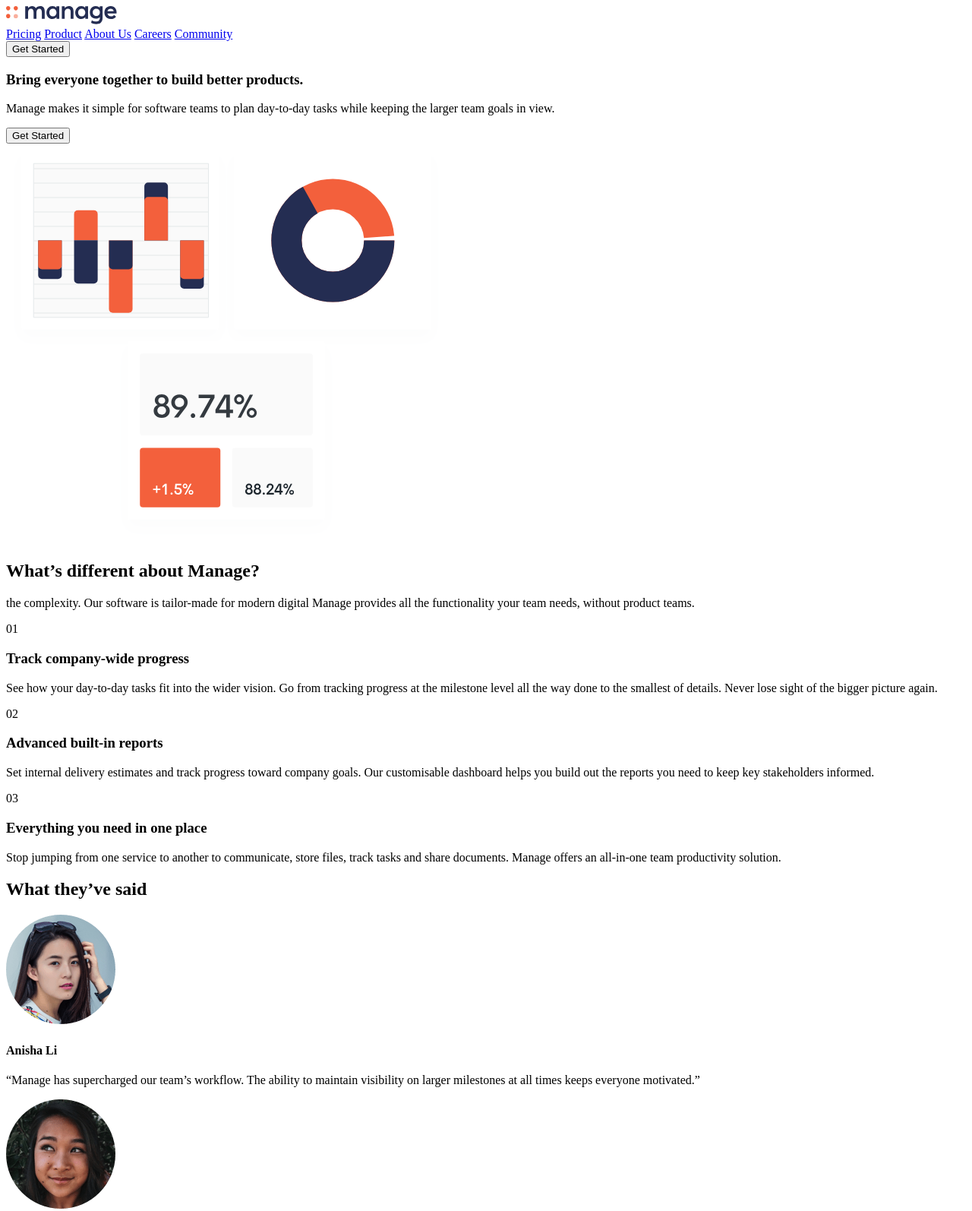
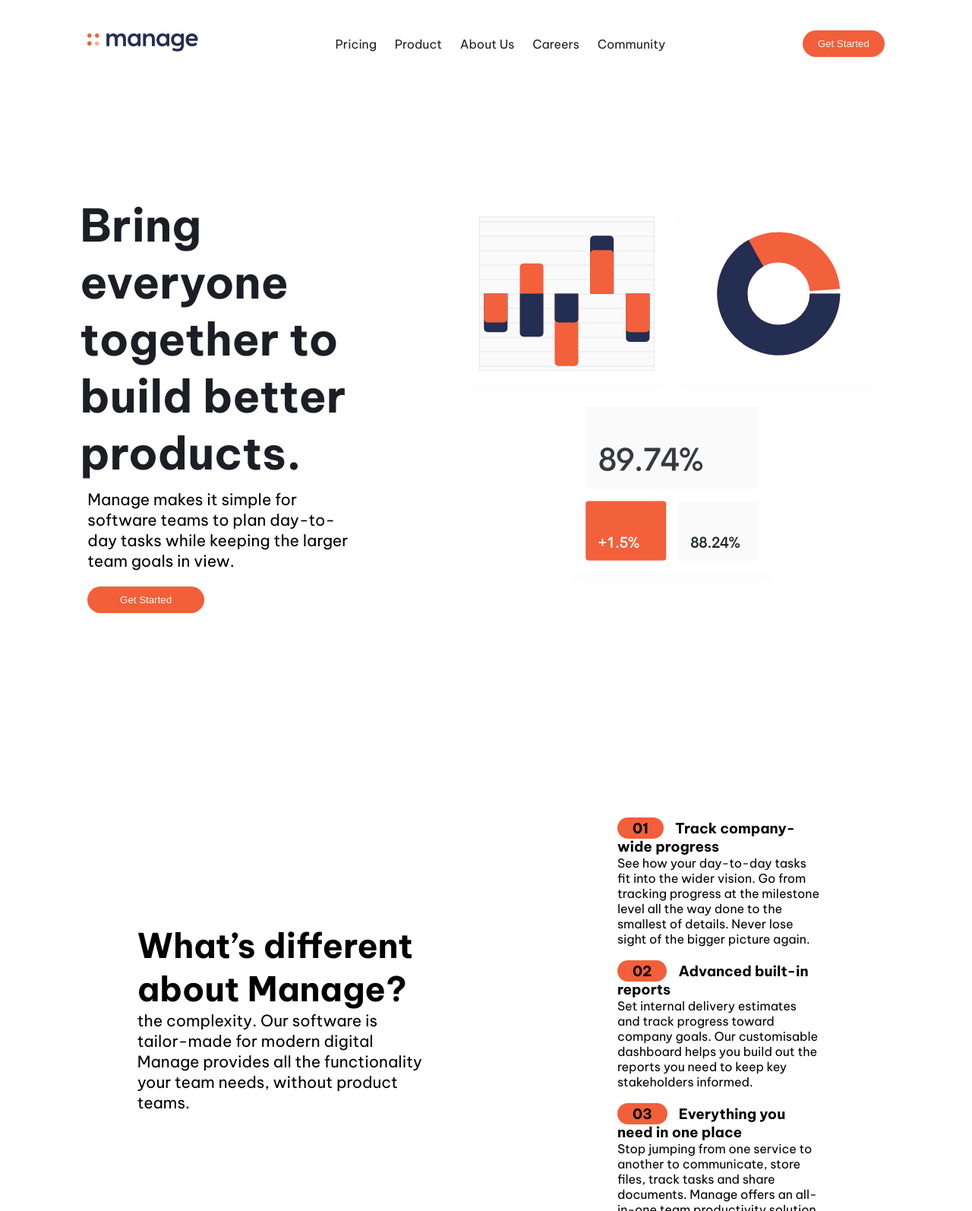
Before and after one commit to ygorhslima/frontend-mentor-exercises-2, a plain HTML site: page manage-landing-page-master/index.html in a window 1280 px wide. Shown: the top 1594 px of the page at 76% size. Drawn offline with Linux system fonts and the light colour scheme.

Commit message:
terminanod a parte do header, intro e advantages

```diff
--- a/manage-landing-page-master/index.html
+++ b/manage-landing-page-master/index.html
@@ -5,12 +5,16 @@
   <meta name="viewport" content="width=device-width, initial-scale=1.0"> <!-- displays site properly based on user's device -->
 
   <link rel="icon" type="image/png" sizes="32x32" href="./images/favicon-32x32.png">
+  <link rel="stylesheet" href="style.css">
+  <link rel="stylesheet" href="https://cdnjs.cloudflare.com/ajax/libs/font-awesome/7.0.1/css/all.min.css" integrity="sha512-2SwdPD6INVrV/lHTZbO2nodKhrnDdJK9/kg2XD1r9uGqPo1cUbujc+IYdlYdEErWNu69gVcYgdxlmVmzTWnetw==" crossorigin="anonymous" referrerpolicy="no-referrer" />
   <title>Frontend Mentor | Manage landing page</title>
 </head>
 <body>
 
   <header>
+    <div>
       <img src="images/logo.svg" alt="logo">
+    </div>
     <div class="div-links">
       <a href="#" class="links">Pricing</a>
       <a href="#" class="links">Product</a>
@@ -18,7 +22,7 @@
       <a href="#" class="links">Careers</a>
       <a href="#" class="links">Community</a>
     </div>
-    <button class="btn_get-started">Get Started</button>
+    <button class="btn_get-started btn1">Get Started</button>
   </header>
 
   <main>
@@ -29,7 +33,7 @@
           Manage makes it simple for software teams to plan day-to-day
           tasks while keeping the larger team goals in view.
         </p>
-        <button class="btn_get-started">Get Started</button>
+        <button class="btn_get-started btn2">Get Started</button>
       </article>
 
       <div class="intro-img">
@@ -44,9 +48,11 @@
       </div>
 
       <div class="advantages-items">
+        <div>
           <div class="ad-item">
-          <span class="number-item">01</span>
-          <h3>Track company-wide progress</h3>
+            <h3>
+              <span class="number-item">01</span>Track company-wide progress
+            </h3>
             <p>
               See how your day-to-day tasks fit into the wider vision. Go from
               tracking progress at the milestone level all the way done to the
@@ -55,8 +61,9 @@
           </div>
 
           <div class="ad-item">
-          <span class="number-item">02</span>
-          <h3>Advanced built-in reports</h3>
+            <h3>
+              <span class="number-item">02</span>Advanced built-in reports
+            </h3>
             <p>
               Set internal delivery estimates and track progress toward company
               goals. Our customisable dashboard helps you build out the reports
@@ -65,13 +72,16 @@
           </div>
 
           <div class="ad-item">
-          <span class="number-item">03</span>
-          <h3>Everything you need in one place</h3>
+            <h3>
+              <span class="number-item">03</span>Everything you need in one place
+            </h3>
             <p>
               Stop jumping from one service to another to communicate, store files,
               track tasks and share documents. Manage offers an all-in-one team
               productivity solution.
             </p>
+          </div>
+
         </div>
       </div>
     </section>
@@ -123,24 +133,34 @@
           </p>
         </div>
       </div>
-      <button class="btn_get-started">Get Started</button>
+      <button class="btn_get-started btn3">Get Started</button>
     </section>
-  </main>
 
     <aside class="simplify-how">
       <h1>Simplify how your team works today.</h1>
-    <button class="btn_get-started">Get Started</button>
+      <button class="btn_get-started btn4">Get Started</button>
     </aside>
+  </main>
 
   <footer>
     <div class="logo-container">
       <img src="images/logo.svg" alt="logo">
       <div class="social">
-        <img src="images/icon-facebook.svg" alt="facebook">
-        <img src="images/icon-youtube.svg" alt="youtube">
-        <img src="images/icon-twitter.svg" alt="twitter">
-        <img src="images/icon-pinterest.svg" alt="pinterest">
-        <img src="images/icon-instagram.svg" alt="instagram">
+        <a href="#">
+          <i class="fa-brands fa-facebook"></i>
+        </a>
+        <a href="#">
+          <i class="fa-brands fa-youtube"></i>
+        </a>
+        <a href="#">
+          <i class="fa-brands fa-twitter"></i>
+        </a>
+        <a href="#">
+          <i class="fa-brands fa-pinterest"></i>
+        </a>
+        <a href="#">
+          <i class="fa-brands fa-instagram"></i>
+        </a>
       </div>
     </div>
 
@@ -165,12 +185,5 @@
 
     <span>Copyright 2020. All Rights Reserved</span>
   </footer>
-
-
-
-  <div class="attribution">
-    Challenge by <a href="https://www.frontendmentor.io?ref=challenge" target="_blank">Frontend Mentor</a>.
-    Coded by <a href="#">Your Name Here</a>.
-  </div>
 </body>
 </html>
--- /dev/null
+++ b/manage-landing-page-master/style.css
@@ -0,0 +1,142 @@
+@import url('https://fonts.googleapis.com/css2?family=Be+Vietnam+Pro:ital,wght@0,100;0,200;0,300;0,400;0,500;0,600;0,700;0,800;0,900;1,100;1,200;1,300;1,400;1,500;1,600;1,700;1,800;1,900&display=swap');
+
+*{
+    margin: 0px;
+    padding: 0px;
+    box-sizing: border-box;
+}
+
+:root{
+    --Orange400: hsl(12, 88%, 59%);
+    --Blue950: hsl(228, 39%, 23%);
+    --Gray950: hsl(233, 12%, 13%);
+    --Orange50: hsl(13, 100%, 96%);
+    --Gray50: hsl(0, 0%, 98%);
+    --font-padrao: "Be Vietnam Pro", sans-serif;
+}
+
+body{
+    font-family: var(--font-padrao);
+}
+
+header{
+    display: flex;
+    justify-content: space-around;
+    align-items: center;
+    padding: 40px 30px;
+}
+
+header .div-links .links{
+    text-decoration: none;
+    color: var(--Gray950);
+    margin: 10px;
+    cursor: pointer;
+    transition: 0.8s;
+}
+
+header .div-links .links:hover{
+    color: gray;
+}
+
+.btn_get-started{
+    padding: 10px 20px;
+    border-radius: 20px;
+    border:none;
+    background-color: var(--Orange400);
+    color: var(--Gray50);
+    cursor: pointer;
+    transition: 0.8s;
+}
+.btn_get-started:hover{
+    opacity: 0.8;
+}
+
+main{
+    display: grid;
+    grid-template-columns: 1fr;
+    grid-template-rows: 1fr 1fr 1fr 0.2fr;
+}
+
+main #intro{
+    display: flex;
+    align-items: center;
+    justify-content: space-evenly;
+}
+
+main #intro .intro-content{
+    display:flex;
+    flex-direction: column;
+    width: 30%;
+}
+main #intro .intro-content h1{
+    font-size: 3.7em;
+    margin-top: 30px;
+    color: var(--Gray950);
+}
+
+main #intro .intro-content p{
+    font-size: 1.3em;
+    margin: 10px;
+}
+
+main #intro .intro-content .btn2{
+    width: 40%;
+    margin: 10px;
+}
+
+main #advantages{
+    display: flex;
+    align-items: center;
+    justify-content: space-evenly;
+    gap: 10px;
+    margin: 10px;
+    width: 100%;
+}
+
+main #advantages .advantages-content{
+    display: flex;
+    flex-direction: column;
+    align-items: center;
+    justify-items: center;
+    margin: 10px;
+    width: 30%;
+}
+
+main #advantages .advantages-content h1{
+    font-size: 2.8em;
+}
+
+main #advantages .advantages-content p{
+    font-size: 1.3em;
+}
+
+main #advantages .advantages-items{
+    display: flex;
+    flex-direction: column;
+    align-items: center;
+    width: 30%;
+}
+main #advantages .advantages-items div{
+    display: flex;
+    flex-direction: column;
+    margin: 10px;
+    width: 70%;
+}
+main #advantages .advantages-items div .ad-item{
+    margin: 10px;
+    width: 100%;
+}
+main #advantages .advantages-items div .ad-item h3 .number-item{
+    margin-right: 15px;
+    border-radius: 20px;
+    padding: 2px 20px;
+    background-color: var(--Orange400);
+}
+
+main #testimonials{
+
+}
+
+main #simplify-how{
+
+}
```
Lines whose indentation alone changed are shown as unchanged.
